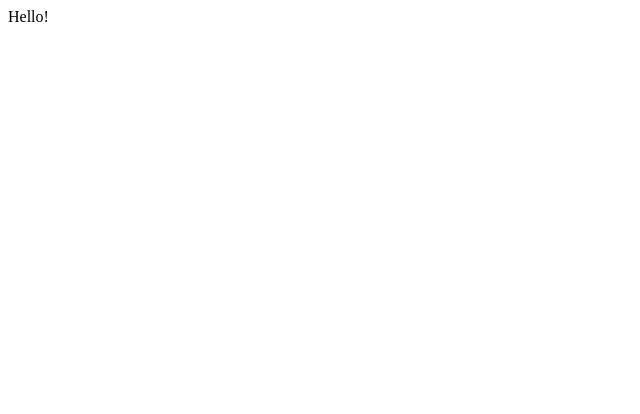
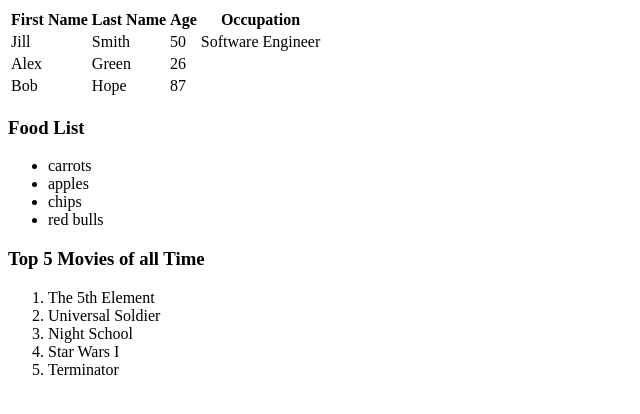
Before and after one commit to technoY2K/stormwind, a plain HTML site: page HTML-Foundations/partV-display-information/index.html in a window 1280 px wide. Shown: the whole page, without its empty margins (0-640 px from the left). Drawn offline with Linux system fonts and the light colour scheme.

Commit message:
table and display information

```diff
--- a/HTML-Foundations/partV-display-information/index.html
+++ b/HTML-Foundations/partV-display-information/index.html
@@ -9,7 +9,75 @@
 
   <body>
     <main id="app">
-      Hello!
+      <table>
+        <tr>
+          <th>First Name</th>
+          <th>Last Name</th>
+          <th>Age</th>
+          <th>Occupation</th>
+        </tr>
+
+        <tr>
+          <td>
+            Jill
+          </td>
+          <td>
+            Smith
+          </td>
+          <td>
+            50
+          </td>
+          <td>
+            Software Engineer
+          </td>
+        </tr>
+
+        <tr>
+          <td>
+            Alex
+          </td>
+          <td>
+            Green
+          </td>
+          <td>
+            26
+          </td>
+        </tr>
+
+        <tr>
+          <td>
+            Bob
+          </td>
+          <td>
+            Hope
+          </td>
+          <td>
+            87
+          </td>
+        </tr>
+
+      </table>
+
+      <div class="food-list">
+        <h3>Food List</h3>
+        <ul>
+          <li>carrots</li>
+          <li>apples</li>
+          <li>chips</li>
+          <li>red bulls</li>
+        </ul>
+      </div>
+
+      <div class="movies">
+        <h3>Top 5 Movies of all Time</h3>
+        <ol>
+          <li>The 5th Element</li>
+          <li>Universal Soldier</li>
+          <li>Night School</li>
+          <li>Star Wars I</li>
+          <li>Terminator</li>
+        </ol>
+      </div>
     </main>
   </body>
 
```
